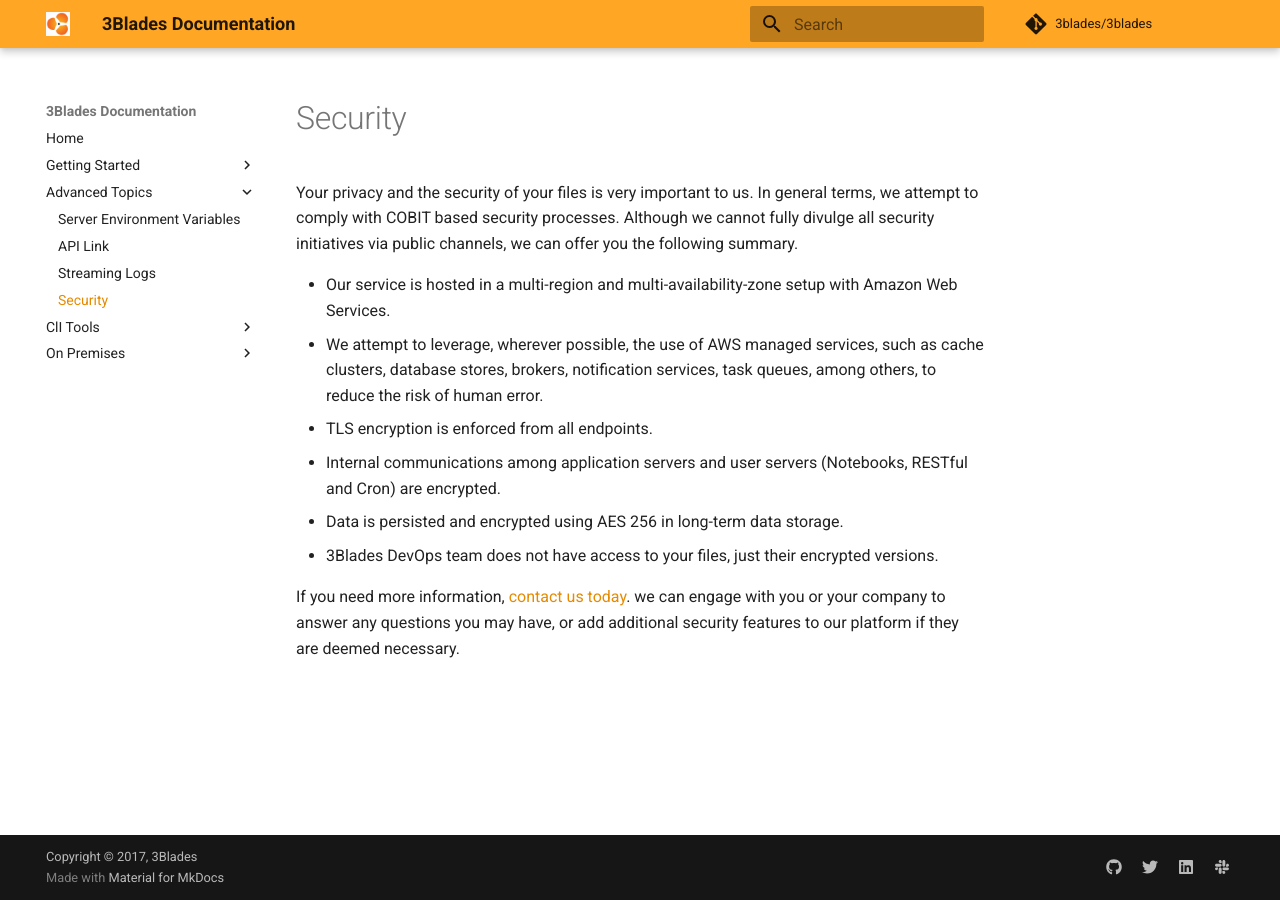
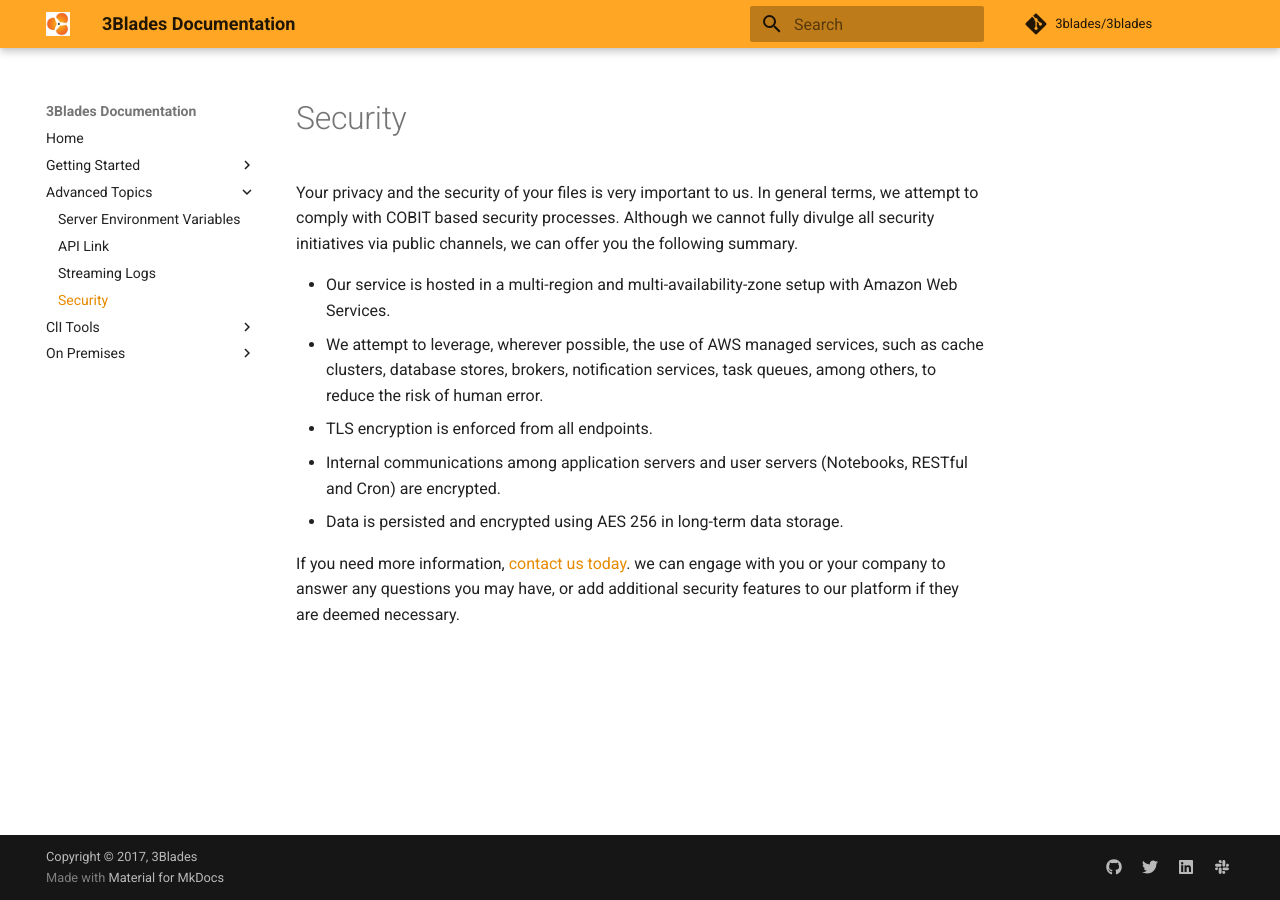
Before and after one commit to jgwerner/docs, an MkDocs documentation site: the page built from docs/advanced-topics/security.md, in a window 1280 px wide. Built offline with MkDocs 1.6.1 and Material for MkDocs 9.7.7, drawn with Linux system fonts in a browser that asks for light colours; comment, search, counter and statistics services are not loaded; old or Windows-style settings are respelled for this version of MkDocs.

Commit message:
remove clause
Signed-off-by: Greg Werner <werner.greg@gmail.com>

```diff
--- a/docs/advanced-topics/security.md
+++ b/docs/advanced-topics/security.md
@@ -5,6 +5,5 @@ Your privacy and the security of your files is very important to us. In general
   * TLS encryption is enforced from all endpoints.
   * Internal communications among application servers and user servers (Notebooks, RESTful and Cron) are encrypted.
   * Data is persisted and encrypted using AES 256 in long-term data storage.
-  * 3Blades DevOps team does not have access to your files, just their encrypted versions.
 
 If you need more information, [contact us today](mailto:hello@3blades.io). we can engage with you or your company to answer any questions you may have, or add additional security features to our platform if they are deemed necessary.
```
